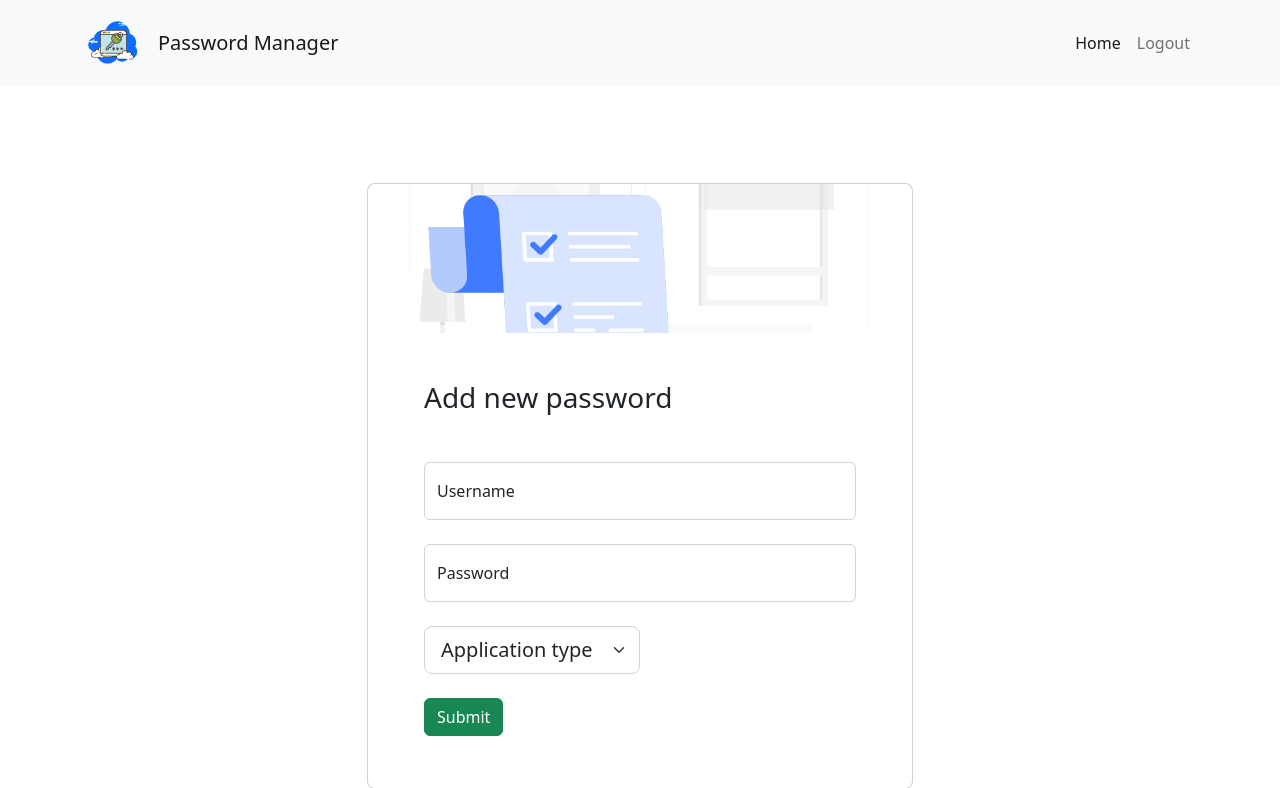
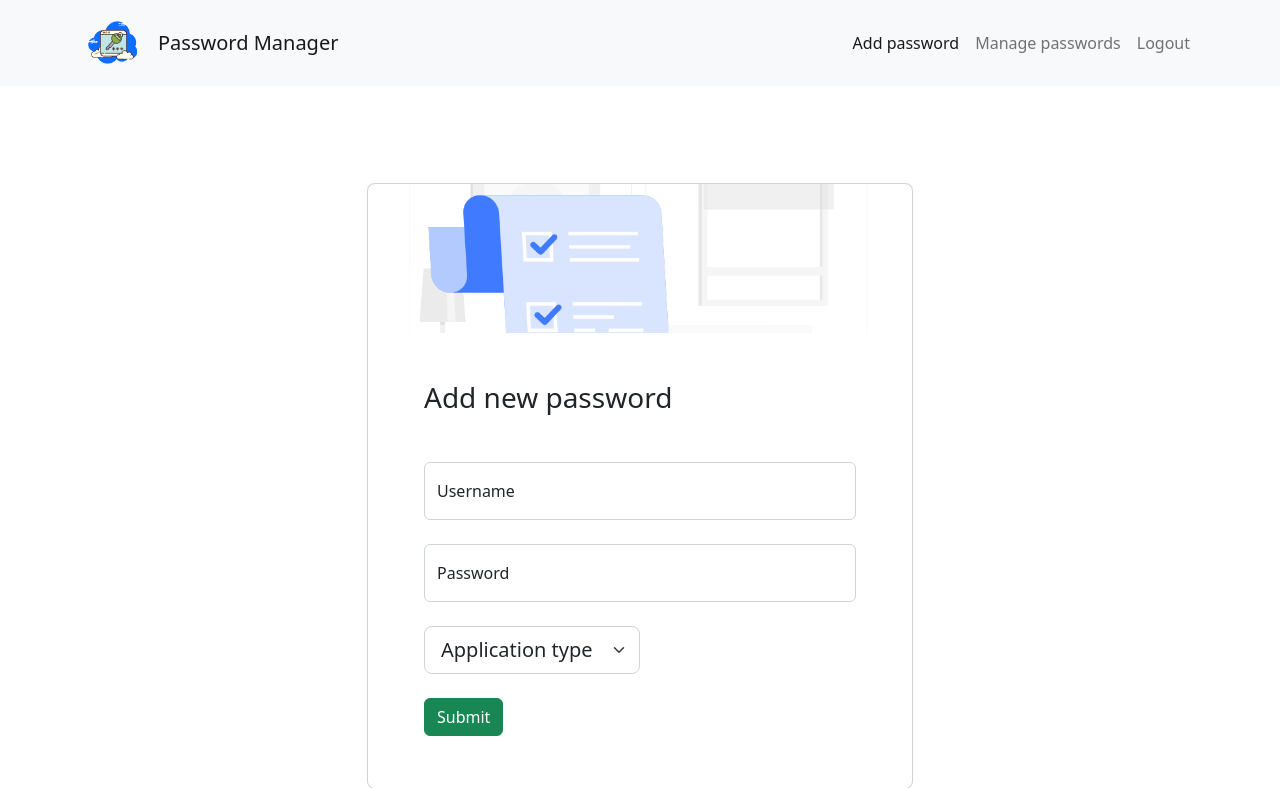
Before and after one commit to Mueem-Nahid/password-manager-django, a Django app: page /add-password/ in a window 1280 px wide. Shown: the top 788 px of the page. Run offline with Django 4.2, Linux system fonts and the light colour scheme; the visitor is signed in with stand-in values (Sample User, id 1).

Commit message:
# Info - dynamic active class

```diff
--- a/home/templates/layouts/base.html
+++ b/home/templates/layouts/base.html
@@ -27,14 +27,21 @@
             <div class="collapse navbar-collapse" id="navbarTogglerDemo01">
                 <a class="navbar-brand" href="{% url 'home' %}">
                     <img src={% static '/assets/img/icon/logo.png' %} alt="vault" width="60" height="60"/>
-                </a><a class="navbar-brand">Password Manager</a>
+                </a><a class="navbar-brand" href="{% url 'home' %}">Password Manager</a>
                 <ul class="navbar-nav ms-auto mb-2 mb-lg-0">
-                    <li class="nav-item">
-                        <a class="nav-link active" aria-current="page" href="#">Home</a>
-                    </li>
                     {% if user.is_authenticated %}
                         <li class="nav-item">
+                            <a class="nav-link {% if request.path == '/add-password/' %}active{% endif %}" aria-current="page" href="{% url 'add-password' %}">Add password</a>
+                        </li>
+                        <li class="nav-item">
+                            <a class="nav-link {% if request.path == '/manage-passwords/' %}active{% endif %}" aria-current="page" href="{% url 'manage-passwords' %}">Manage passwords</a>
+                        </li>
+                        <li class="nav-item">
                             <a class="nav-link" href="{% url 'logout' %}">Logout</a>
+                        </li>
+                        {% else %}
+                        <li class="nav-item">
+                            <a class="nav-link {% if request.path == '/register/' %}active{% endif %}" href="{% url 'register-page' %}">Register</a>
                         </li>
                     {% endif %}
                 </ul>
```
